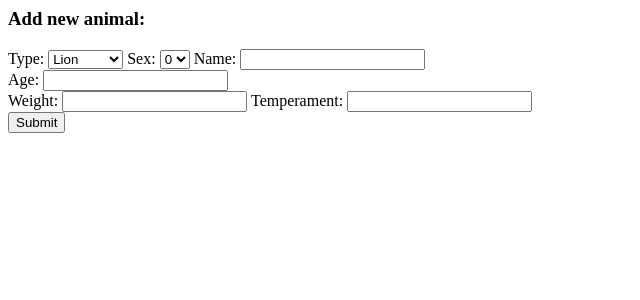
After one commit to lfbettcher/CS340_Zootopia, a Flask app: page /add_new_animal in a window 1280 px wide. The commit adds this page. Shown: the top 300 px of the page, without its empty margins (0-640 px from the left). Run offline with Flask 2, Linux system fonts and the light colour scheme; data that the repository does not hold is empty; some libraries are stand-ins or nearby versions.

Commit message:
updated webapp and included Animals html files

```diff
--- /dev/null
+++ b/starter_website/templates/Animals_add_new.html
@@ -0,0 +1,22 @@
+<h3>Add new animal:</h3>
+<form id="addAnimal" action="/add_new_Animal" method="post">
+    <label for="type">Type: </label>
+    <select name="type" id="type">
+        <option value="Lion">Lion</option>
+        <option value="Zebra">Zebra</option>
+        <option value="Giraffe">Giraffe</option>
+        <option value="Elephant">Elephant</option>
+        <option value="Monkey">Monkey</option>
+    </select>
+    <label for="sex">Sex: </label>
+    <select name="sex" id="sex">
+        <option value="0">0</option>
+        <option value="1">1</option>
+    </select>
+    Name: <input type="text" name="name"><br>
+    Age: <input type="number" name="age"><br>
+    Weight: <input type="number" step="0.01" name="weight">
+    Temperament: <input type="text" name="temperament"><br>
+    <input type="submit" value="Submit">
+</form>
+<br/>
--- a/starter_website/webapp.py
+++ b/starter_website/webapp.py
@@ -40,6 +40,54 @@ def add_new_people():
         data = (fname, lname, age, homeworld)
         execute_query(db_connection, query, data)
         return ('Person added!')
+
+@webapp.route('/browse_Animals')
+#the name of this function is just a cosmetic thing
+def browse_Animals():
+    print("Fetching and rendering Animals web page")
+    db_connection = connect_to_database()
+    query_animals = "SELECT animal_id, type, sex, name, age, weight, temperament, zookeeper_id FROM Animals;"
+    result_animals = execute_query(db_connection, query_animals).fetchall()
+    print(result_animals)
+
+    query_medications = "SELECT med_id, name FROM Medications;"
+    result_medications = execute_query(db_connection, query_medications).fetchall()
+    print(result_medications)
+    return render_template('Animals_browse.html', rows_animals=result_animals, rows_medications=result_medications)
+
+@webapp.route('/add_new_animal', methods=['POST','GET'])
+def add_new_animal():
+    db_connection = connect_to_database()
+    if request.method == 'GET':
+        query = 'SELECT animal_id, name from Animals'
+        result = execute_query(db_connection, query).fetchall()
+        print(result)
+
+        return render_template('Animals_add_new.html') # see people e.g.
+    elif request.method == 'POST':
+        print("Add new animal!")
+        type = request.form['type']
+        sex = request.form['sex']
+        name = request.form['name']
+        age = request.form['age']
+        weight = request.form['weight']
+        temperament = request.form['temperament']
+
+        query = 'INSERT INTO Animals (type, sex, name, age, weight, temperament) VALUES (%s,%s,%s,%s,%s,%s)'
+        data = (type, sex, name, age, weight, temperament)
+        execute_query(db_connection, query, data)
+        return ('Animal added!')
+
+# NOTE: this code isn't needed anymore since medications is on animals page
+# @webapp.route('/browse_Medications')
+# #the name of this function is just a cosmetic thing
+# def browse_Medications():
+#     print("Fetching and rendering Medications web page")
+#     db_connection = connect_to_database()
+#     query = "SELECT med_id, name FROM Medications;"
+#     result = execute_query(db_connection, query).fetchall()
+#     print(result)
+#     return render_template('Medications_browse.html', rows=result)
 
 @webapp.route('/')
 def index():
```
Also changed, not shown: starter_website/templates/Animals_browse.html (+20 -2 lines).
